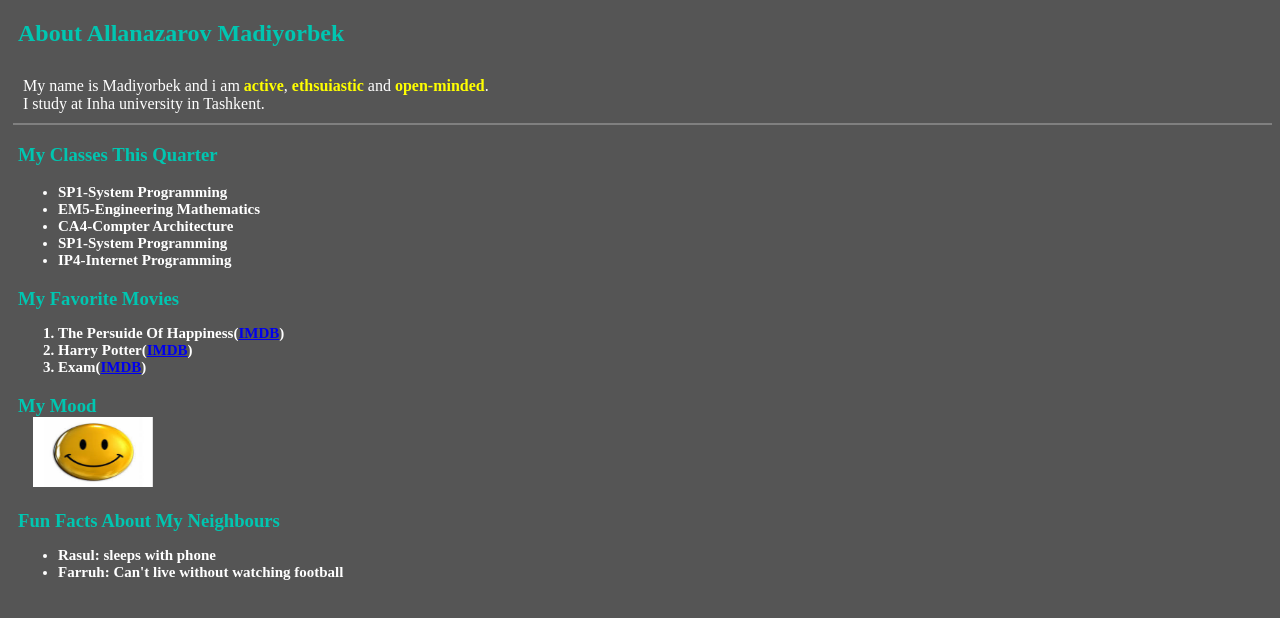
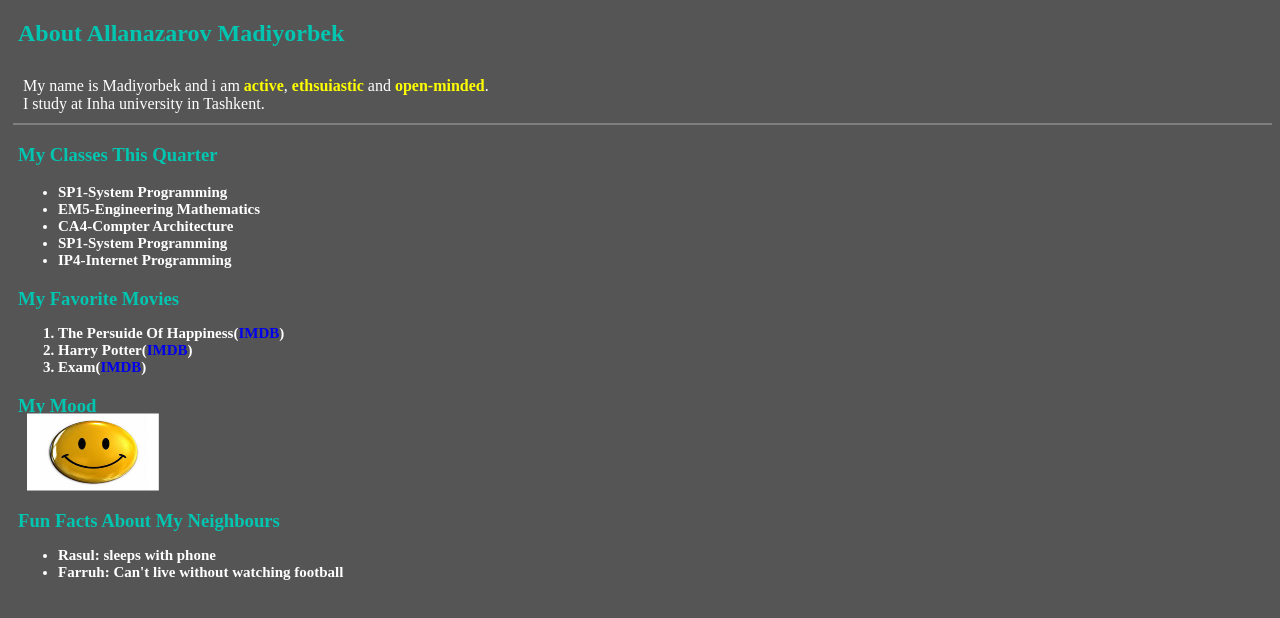
Before and after one commit to iuthub/lab-2-AllanazarovMadiyorbek, a plain HTML site: page index.html in a window 1280 px wide. In both pictures the pointer is over the picture 93 px from the left and 451 px from the top of the page. Drawn offline with Linux system fonts and the light colour scheme.

Commit message:
CSS chages

```diff
--- a/aboutme-style.css
+++ b/aboutme-style.css
@@ -33,3 +33,10 @@ img{
 	font-size: 15px;
 	font-family: "Times New Roman"
 }
+img:hover{
+	transform: scale(1.1);
+	text-decoration: underline;
+}
+a{
+	text-decoration: none;
+}
```
